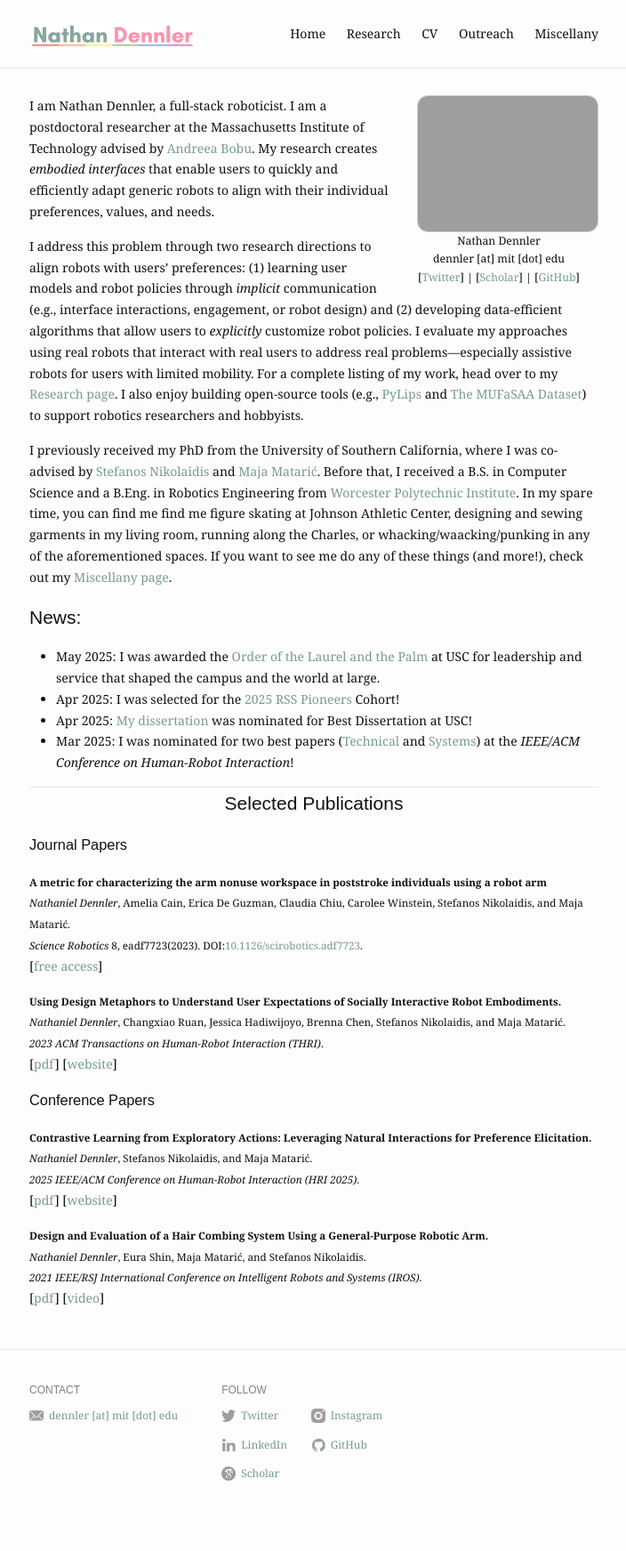
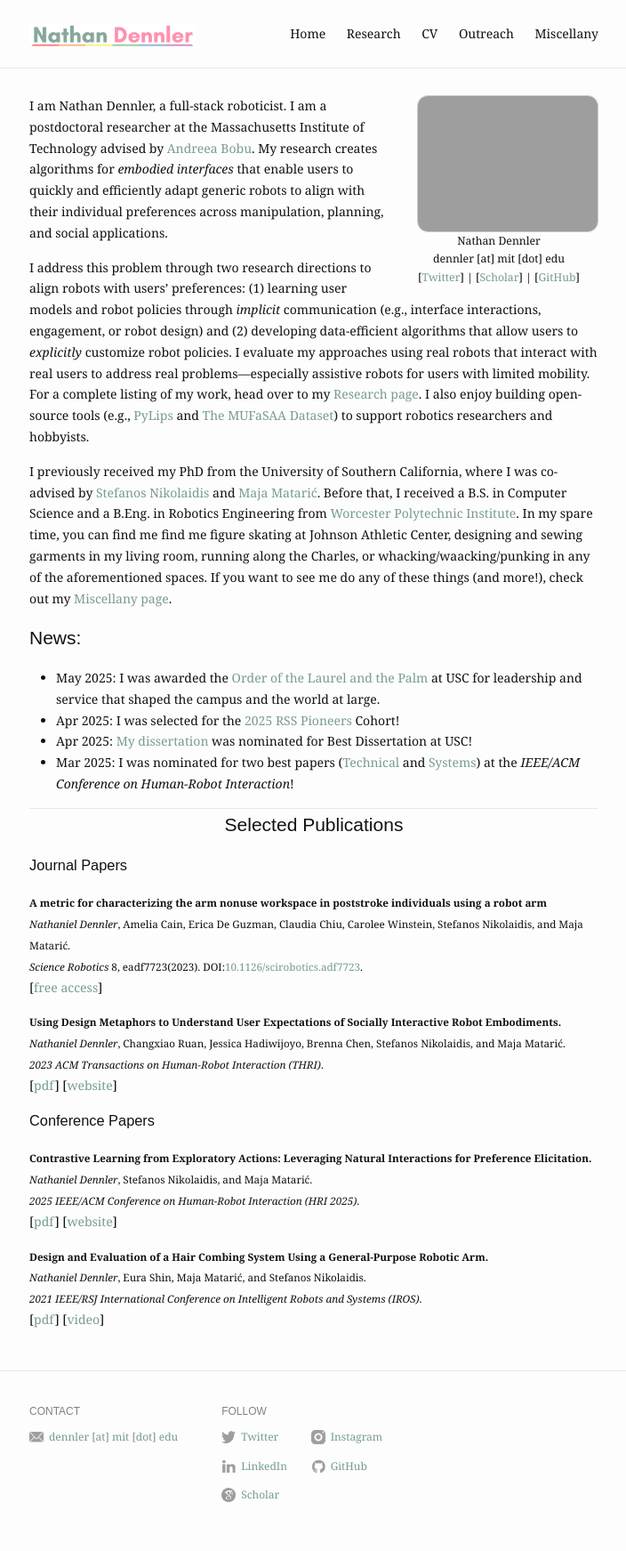
Before and after one commit to ndennler/ndennler.github.io, a Jekyll site: the page built from index.md, in a window 1280 px wide. Shown: the whole page at 89% size, without its empty margins (287-991 px from the left). Built offline with Jekyll 4.4.1, drawn with Linux system fonts in a browser that asks for light colours; before the commit the page ends 1719 px from its top, so only the background shows below that.

Commit message:
Refine research description in index.md
Updated research description to specify algorithms for embodied interfaces and applications in manipulation, planning, and social contexts.

```diff
--- a/index.md
+++ b/index.md
@@ -6,7 +6,7 @@ profile_picture:
 ---
 
 
-  I am Nathan Dennler, a full-stack roboticist. I am a postdoctoral researcher at the Massachusetts Institute of Technology advised by <a href="https://www.mit.edu/~abobu/">Andreea Bobu</a>. My research creates _embodied interfaces_ that enable users to quickly and efficiently adapt generic robots to align with their individual preferences, values, and needs.
+  I am Nathan Dennler, a full-stack roboticist. I am a postdoctoral researcher at the Massachusetts Institute of Technology advised by <a href="https://www.mit.edu/~abobu/">Andreea Bobu</a>. My research creates algorithms for _embodied interfaces_ that enable users to quickly and efficiently adapt generic robots to align with their individual preferences across manipulation, planning, and social applications.
 
 
   I address this problem through two research directions to align robots with users' preferences: (1) learning user models and robot policies through *implicit* communication (e.g., interface interactions, engagement, or robot design) and (2) developing data-efficient algorithms that allow users to *explicitly* customize robot policies. I evaluate my approaches using real robots that interact with real users to address real problems—especially assistive robots for users with limited mobility. For a complete listing of my work, head over to my <a href="/research">Research page</a>. I also enjoy building open-source tools (e.g., <a href="https://pylips.readthedocs.io/en/latest/">PyLips</a> and <a href="https://interaction-lab.github.io/robot-metaphors/">The MUFaSAA Dataset</a>) to support robotics researchers and hobbyists.
```
